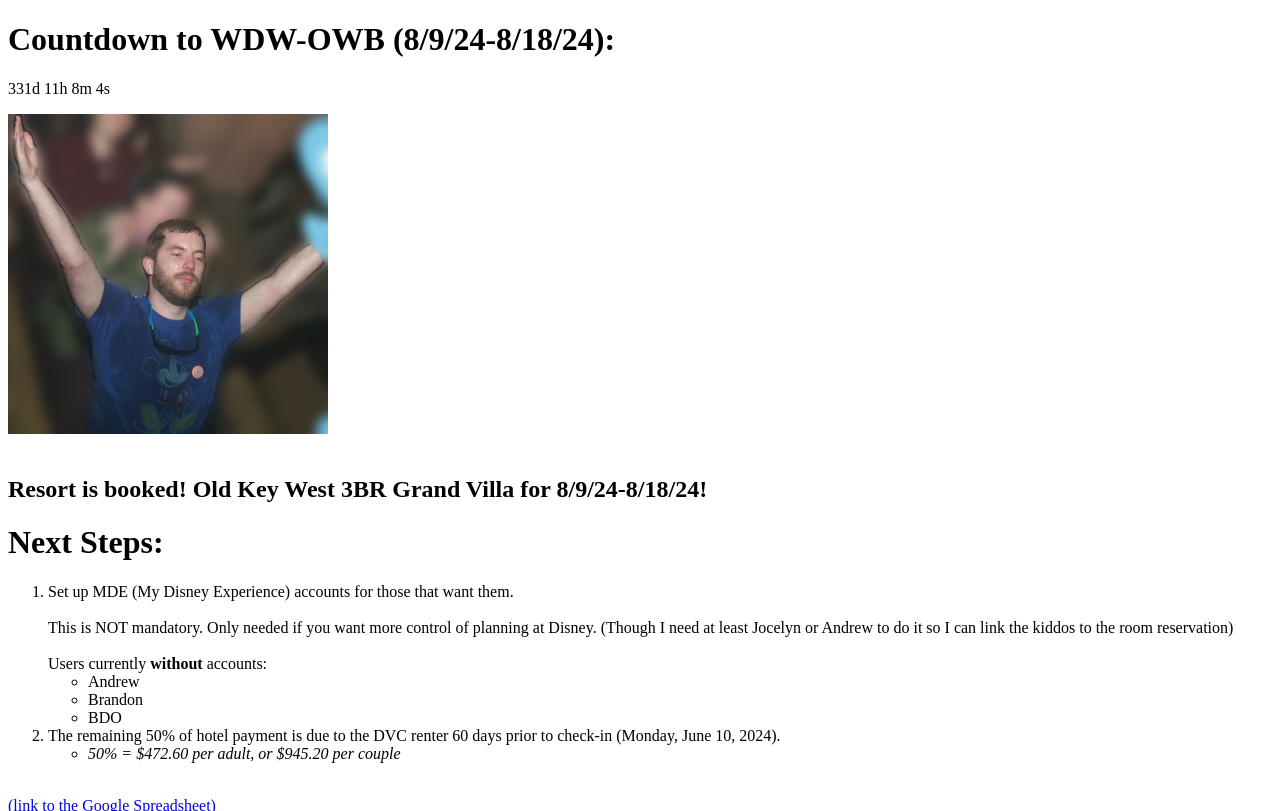
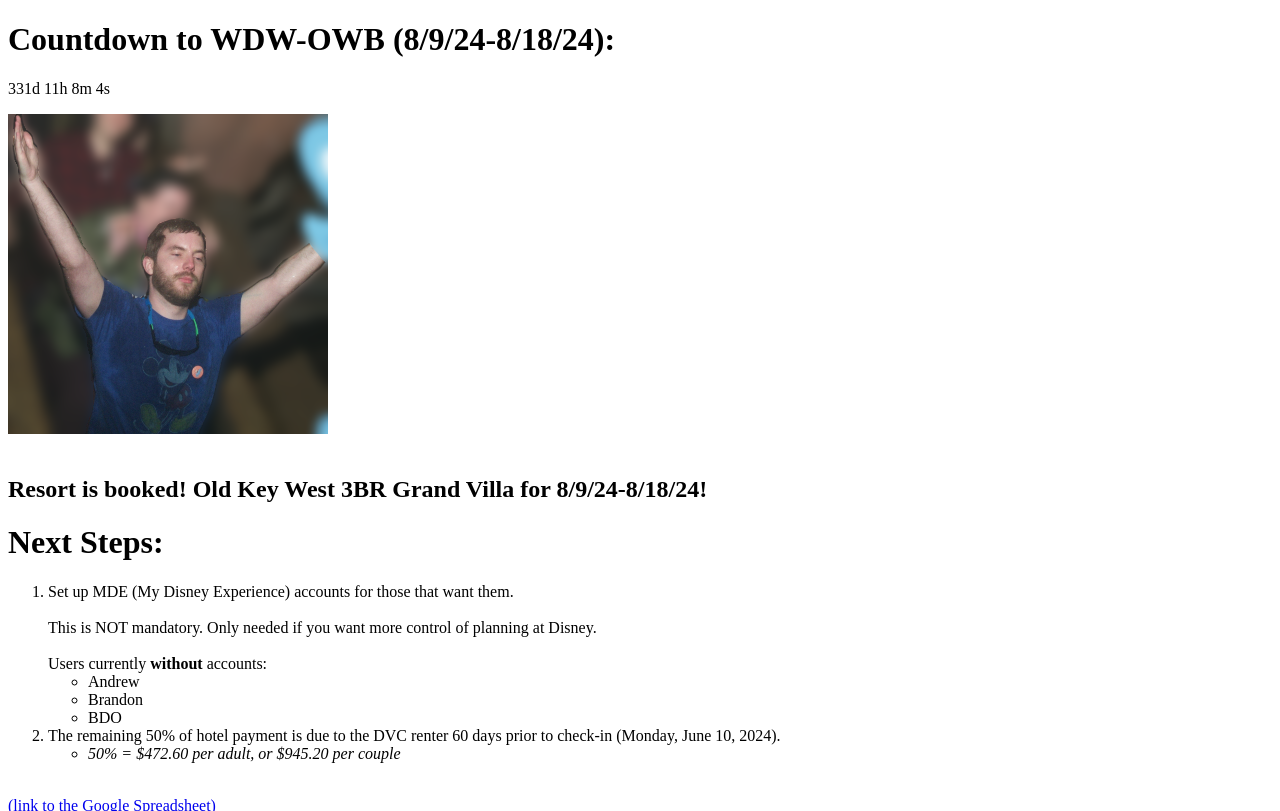
Before and after one commit to dallasodom/wdw2024, a Jekyll site: the page built from index.html, in a window 1280 px wide, cut to the strip 0-811 px from the top of the page. Built offline with Jekyll 4.4.1, drawn with Linux system fonts in a browser that asks for light colours.

Commit message:
phrasing

```diff
--- a/index.html
+++ b/index.html
@@ -24,7 +24,7 @@
           <li>
             Set up MDE (My Disney Experience) accounts for those that want them.
             <br/><br/>
-            This is NOT mandatory. Only needed if you want more control of planning at Disney. (Though I need at least Jocelyn or Andrew to do it so I can link the kiddos to the room reservation)
+            This is NOT mandatory. Only needed if you want more control of planning at Disney.
             <br/><br/>
             Users currently <strong>without</strong> accounts:
             <ul class="pl-5 mt-2 space-y-1 list-disc list-inside">
```
